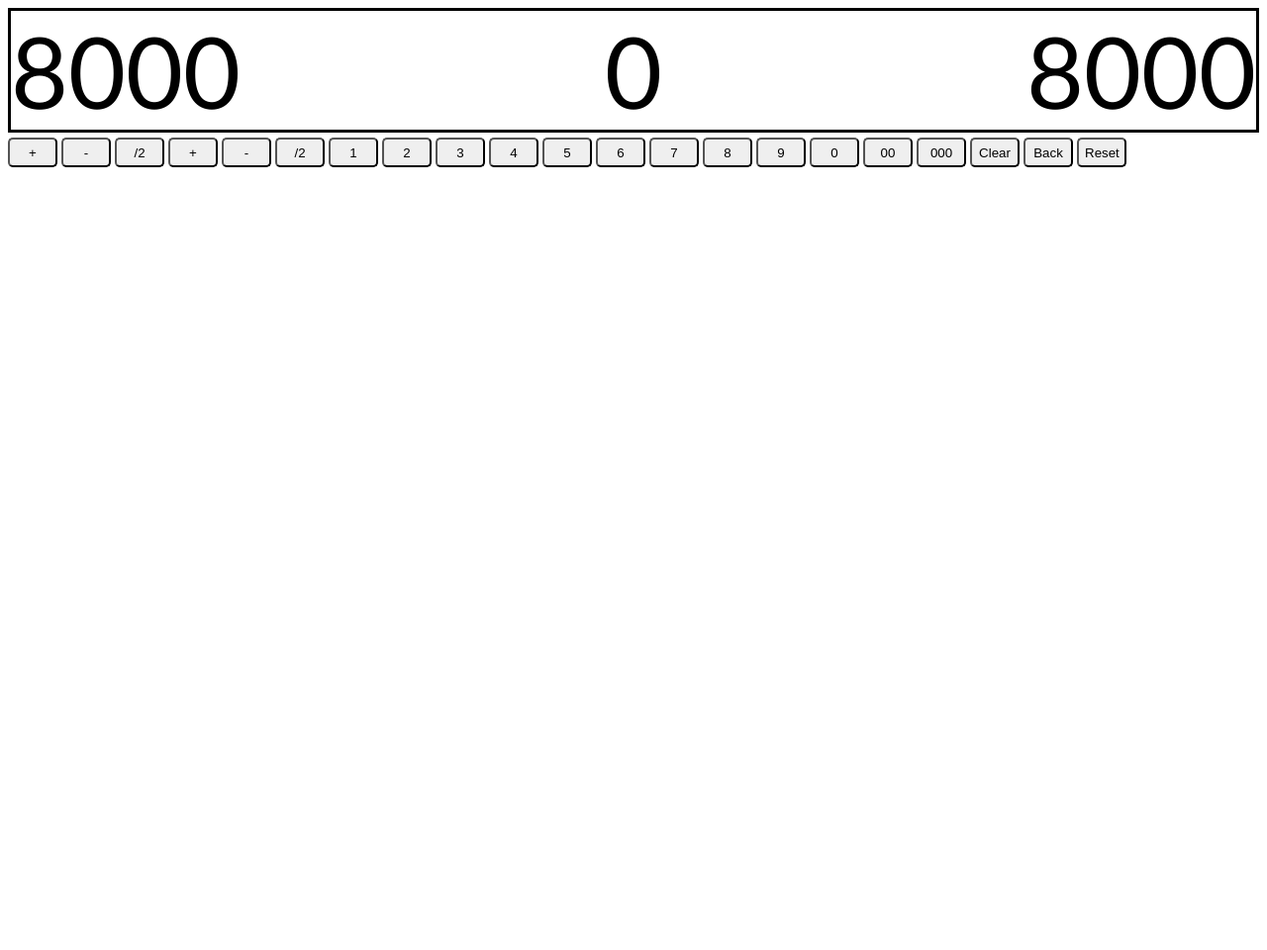
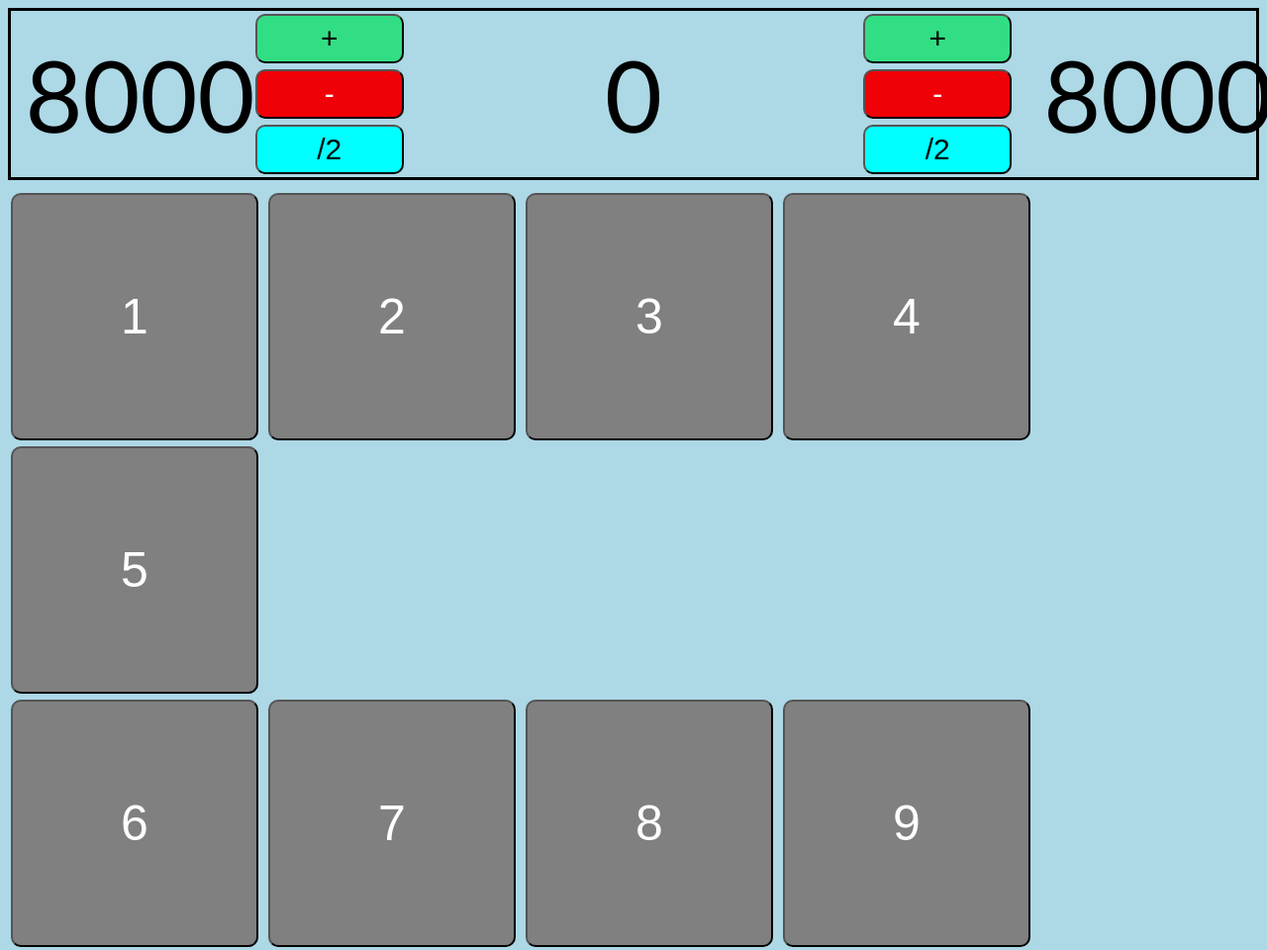
Before and after one commit to rkim67/YGOcalculator, a plain HTML site: page index.html in a window 1280 px wide. Shown: the top 960 px of the page at 99% size. Before the commit the page ends 800 px from the top, so only its background shows below. Drawn offline with Linux system fonts and the light colour scheme.

Commit message:
Completed most of project, added icon and css styles

```diff
--- a/index.html
+++ b/index.html
@@ -6,41 +6,57 @@
     <meta name="viewport" content="width=device-width, initial-scale=1.0">
     <title>YuGiOh Calculator</title>
     <link rel = "stylesheet" href = "style.css">
+
+    <link rel="shortcut icon" href="cardback.ico">
     <script src = "script.js" defer></script>
 </head>
 <body>
 
     <div class = "LP">
         <div id = "display"></div>
+
+        <div class = "player1">
+            <button id = "add1">+</button>
+            <button id = "subtract1">-</button>
+            <button id = "half1">/2</button>
+        </div>
+
         <div id = "current"></div>
+
+        <div class = "player2">
+            <button id = "add2">+</button>
+            <button id = "subtract2">-</button>
+            <button id = "half2">/2</button>
+        </div>
+
         <div id = "display2"></div>
     </div>
 
-    <div class = "btn">
-        <button id = "add1">+</button>
-        <button id = "subtract1">-</button>
-        <button id = "half1">/2</button>
+    <div class = "btns">
 
-        <button id = "add2">+</button>
-        <button id = "subtract2">-</button>
-        <button id = "half2">/2</button>
-
+        <div class = "row1">
             <button id = "one">1</button>
             <button id = "two">2</button>
             <button id = "three">3</button>
             <button id = "four">4</button>
             <button id = "five">5</button>
+        </div>
+
+        <div class = "row2">
             <button id = "six">6</button>
             <button id = "seven">7</button>
             <button id = "eight">8</button>
             <button id = "nine">9</button>
             <button id = "zero">0</button>
+        </div>
+
+        <div class = "row3">
             <button id = "doublezero">00</button>
             <button id = "triplezero">000</button>
-
             <button id = "clear">Clear</button>
             <button id = "back">Back</button>
             <button id = "reset">Reset</button>
+        </div>
 
     </div>
 
--- a/script.js
+++ b/script.js
@@ -154,4 +154,6 @@ reset.addEventListener("click", () =>{
     player2.textContent = "8000";
     p1 = 8000;
     p2 = 8000;
+    display = 0;
+    displayNum.textContent = display;
 })
--- a/style.css
+++ b/style.css
@@ -1,11 +1,15 @@
-
-
+body{
+    background-color: lightblue;
+}
 
 button{
-    width: 50px;
-    height: 30px;
-    border-radius: 5px 5px 5px 5px;
-    color: black;
+    width: 250px;
+    height: 250px;
+    border-radius: 10px 10px 10px 10px;
+    color: white;
+    background-color: grey;
+    margin: 3px;
+    font-size: 50px;
 }
 
 .LP{
@@ -13,7 +17,79 @@ button{
     font-size: 100px;
     font-family:'Trebuchet MS', 'Lucida Sans Unicode', 'Lucida Grande', 'Lucida Sans', Arial, sans-serif;
     display: flex;
-    justify-content: space-between;
+    justify-content: space-around;
     align-items: center;
     margin-bottom: 5px;
 }
+
+.player1{
+    display: flex;
+    flex-direction: column;
+
+}
+
+.player2{
+    display: flex;
+    flex-direction: column;
+
+}
+
+
+#add1, #subtract1, #half1{
+    width: 150px;
+    height: 50px;
+    font-size: 30px;
+}
+
+#add2, #subtract2, #half2{
+    width: 150px;
+    height: 50px;
+    font-size: 30px;
+}
+
+#add1, #add2{
+    background-color: #32de84;
+    color: black;
+}
+
+#subtract1, #subtract2{
+    background-color: #EF0107;
+    color: white;
+
+}
+
+#half1, #half2{
+    background-color: #00FFFF;
+    color: black;
+}
+
+.btns{
+    display: flex;
+    flex-direction: column;
+    align-items: center;
+    justify-content: space-between;
+    margin-top: 10px;
+}
+
+#back{
+    background-color: red ;
+}
+
+#reset{
+    background-color: blue;
+}
+
+#clear{
+    background-color: lightgreen;
+}
+
+#current{
+    width: 400px;
+    display: flex;
+    align-items: center;
+    justify-content: space-around;
+}
+
+#display, #display2{
+    width: 200px;
+}
```
Also changed, not shown: cardback.ico (added), 1 other file. Lines whose indentation alone changed are shown as unchanged.
